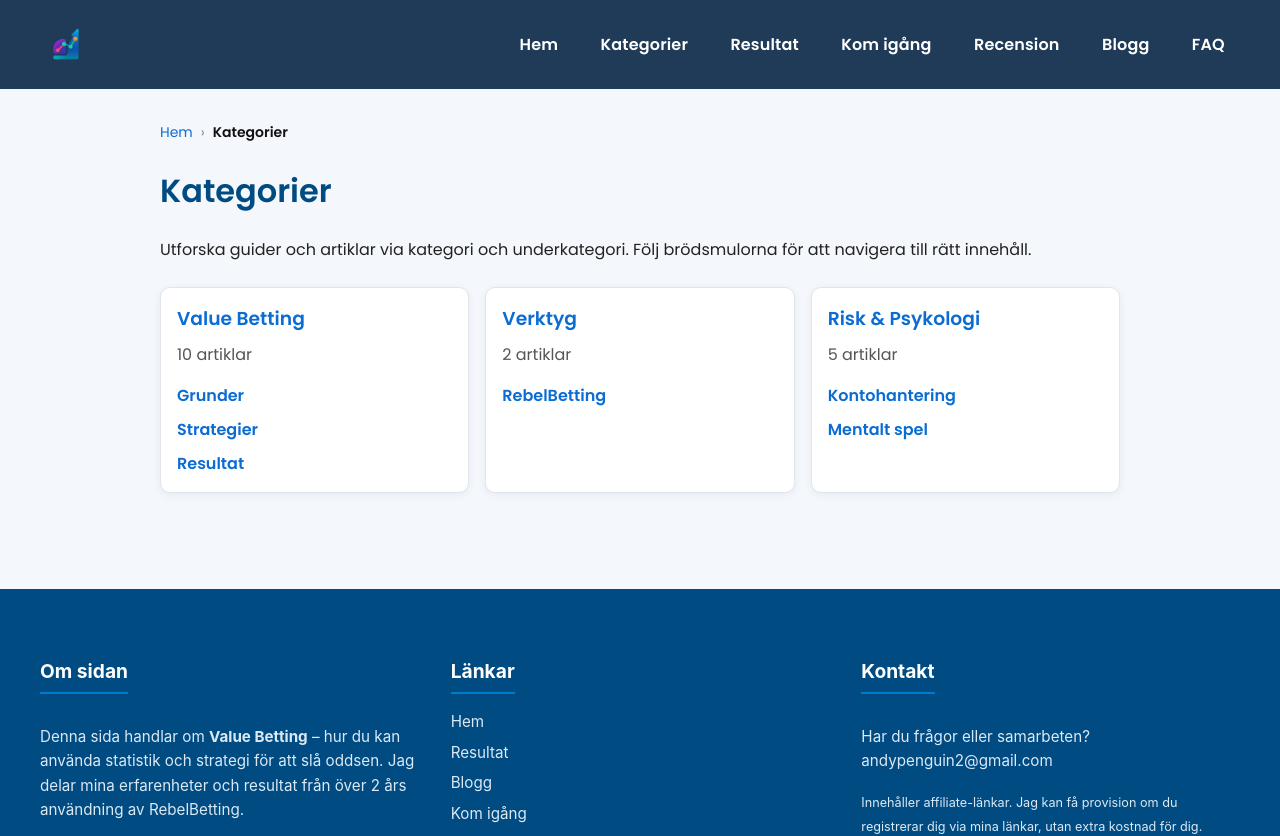
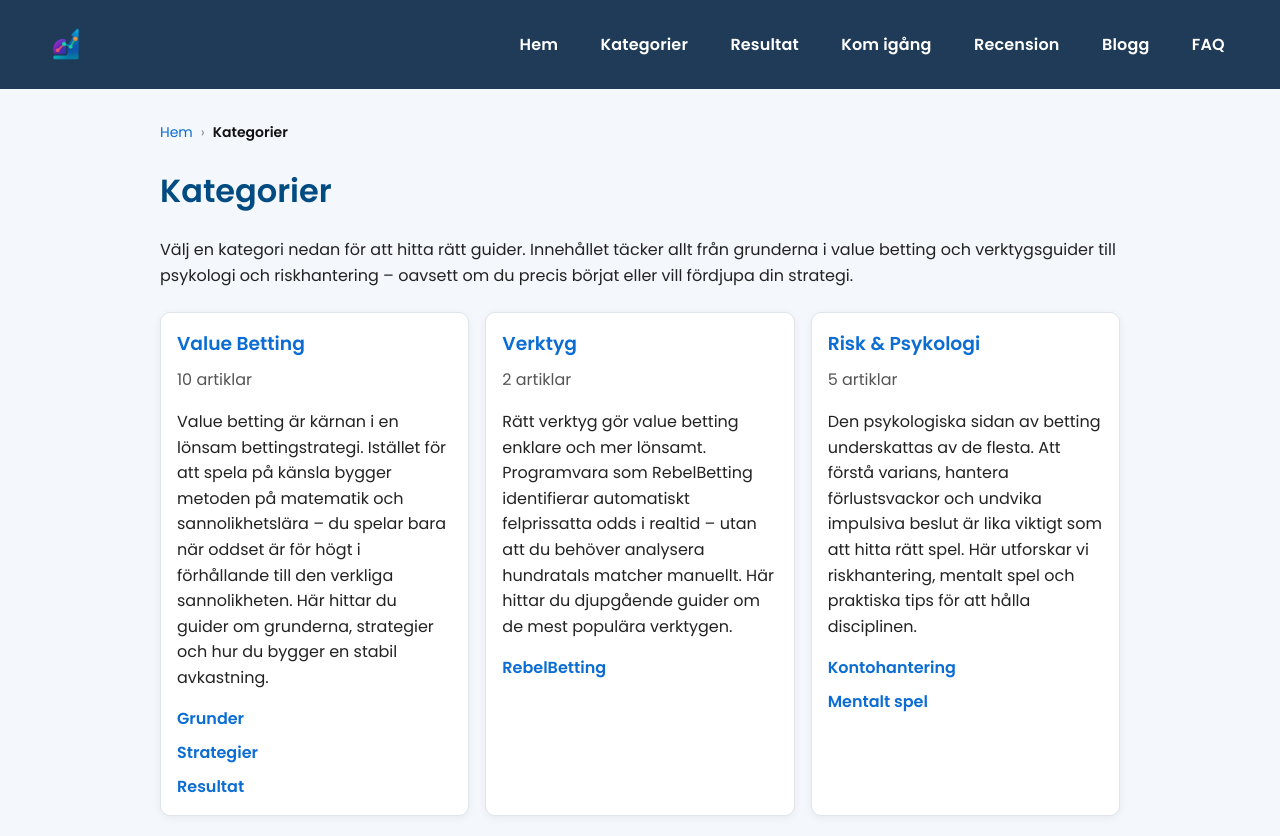
Before and after one commit to andys19a/react-affiliate, a Next.js app: page /kategori in a window 1280 px wide. Shown: the top 836 px of the page. Built offline with nearby package versions, Linux system fonts and the light colour scheme.

Commit message:
add descriptive content to all category pages for SEO

```diff
--- a/src/app/kategori/page.jsx
+++ b/src/app/kategori/page.jsx
@@ -6,7 +6,16 @@ import '@/css/Categories.css'
 export const metadata = {
   title: 'Kategorier – Value Betting guider | ProfitPlay',
   description:
-    'Utforska guider och artiklar via kategori och underkategori. Hitta rätt innehåll om value betting, verktyg och psykologi.',
+    'Utforska alla guider om value betting, verktyg och psykologi. Hitta rätt innehåll oavsett om du är nybörjare eller erfaren spelare.',
+}
+
+const categoryDescriptions = {
+  'value-betting':
+    'Value betting är kärnan i en lönsam bettingstrategi. Istället för att spela på känsla bygger metoden på matematik och sannolikhetslära – du spelar bara när oddset är för högt i förhållande till den verkliga sannolikheten. Här hittar du guider om grunderna, strategier och hur du bygger en stabil avkastning.',
+  'verktyg':
+    'Rätt verktyg gör value betting enklare och mer lönsamt. Programvara som RebelBetting identifierar automatiskt felprissatta odds i realtid – utan att du behöver analysera hundratals matcher manuellt. Här hittar du djupgående guider om de mest populära verktygen.',
+  'risk-psykologi':
+    'Den psykologiska sidan av betting underskattas av de flesta. Att förstå varians, hantera förlustsvackor och undvika impulsiva beslut är lika viktigt som att hitta rätt spel. Här utforskar vi riskhantering, mentalt spel och praktiska tips för att hålla disciplinen.',
 }
 
 export default function KategoriPage() {
@@ -17,8 +26,9 @@ export default function KategoriPage() {
       <Breadcrumbs items={[{ to: '/', label: 'Hem' }, { label: 'Kategorier' }]} />
       <h1>Kategorier</h1>
       <p className="intro">
-        Utforska guider och artiklar via kategori och underkategori. Följ
-        brödsmulorna för att navigera till rätt innehåll.
+        Välj en kategori nedan för att hitta rätt guider. Innehållet täcker allt från
+        grunderna i value betting och verktygsguider till psykologi och riskhantering –
+        oavsett om du precis börjat eller vill fördjupa din strategi.
       </p>
 
       <div className="taxonomy-grid">
@@ -28,6 +38,9 @@ export default function KategoriPage() {
               <Link href={`/kategori/${category.slug}`}>{category.name}</Link>
             </h3>
             <p className="taxonomy-meta">{category.count} artiklar</p>
+            {categoryDescriptions[category.slug] && (
+              <p className="category-description">{categoryDescriptions[category.slug]}</p>
+            )}
             <ul>
               {category.subcategories.map((sub) => (
                 <li key={sub.slug}>
```
Also changed, not shown: src/app/kategori/[categorySlug]/[subcategorySlug]/page.jsx (+20 -6 lines), src/app/kategori/[categorySlug]/page.jsx (+27 -4 lines).
